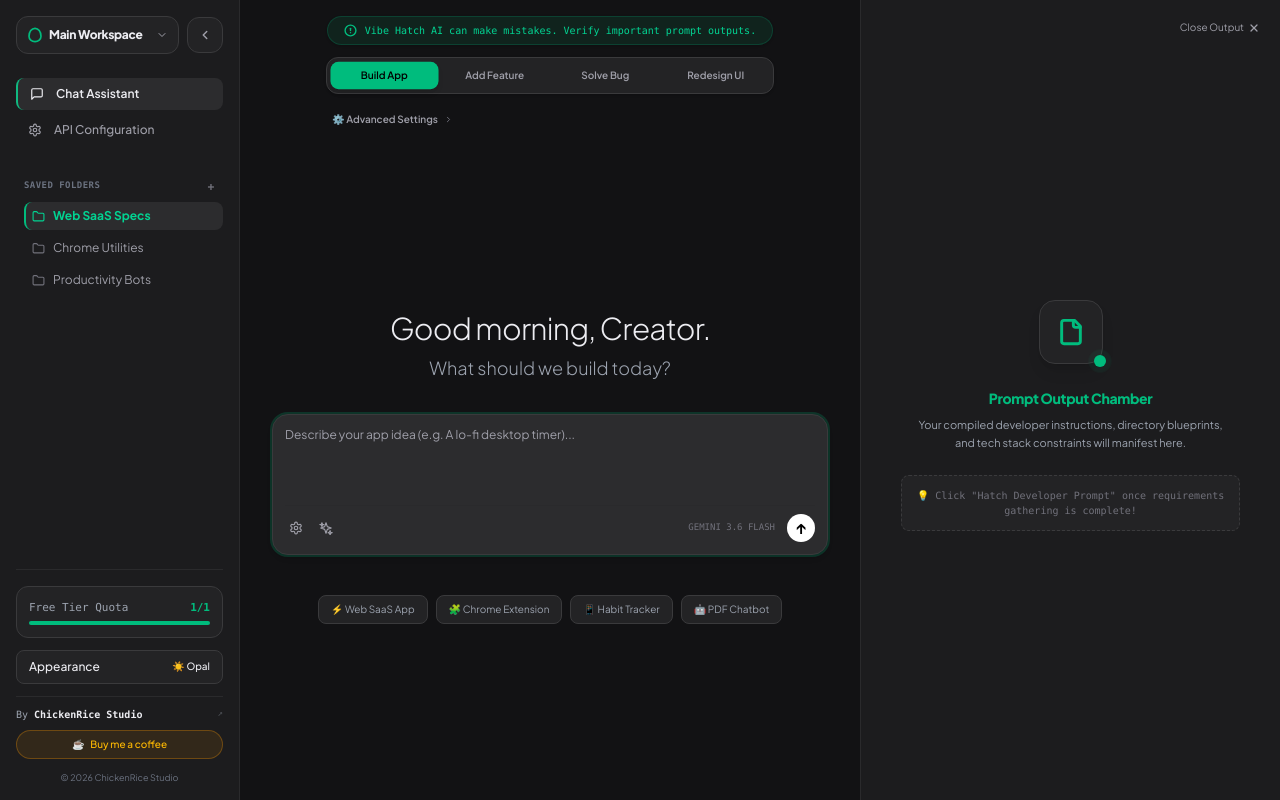
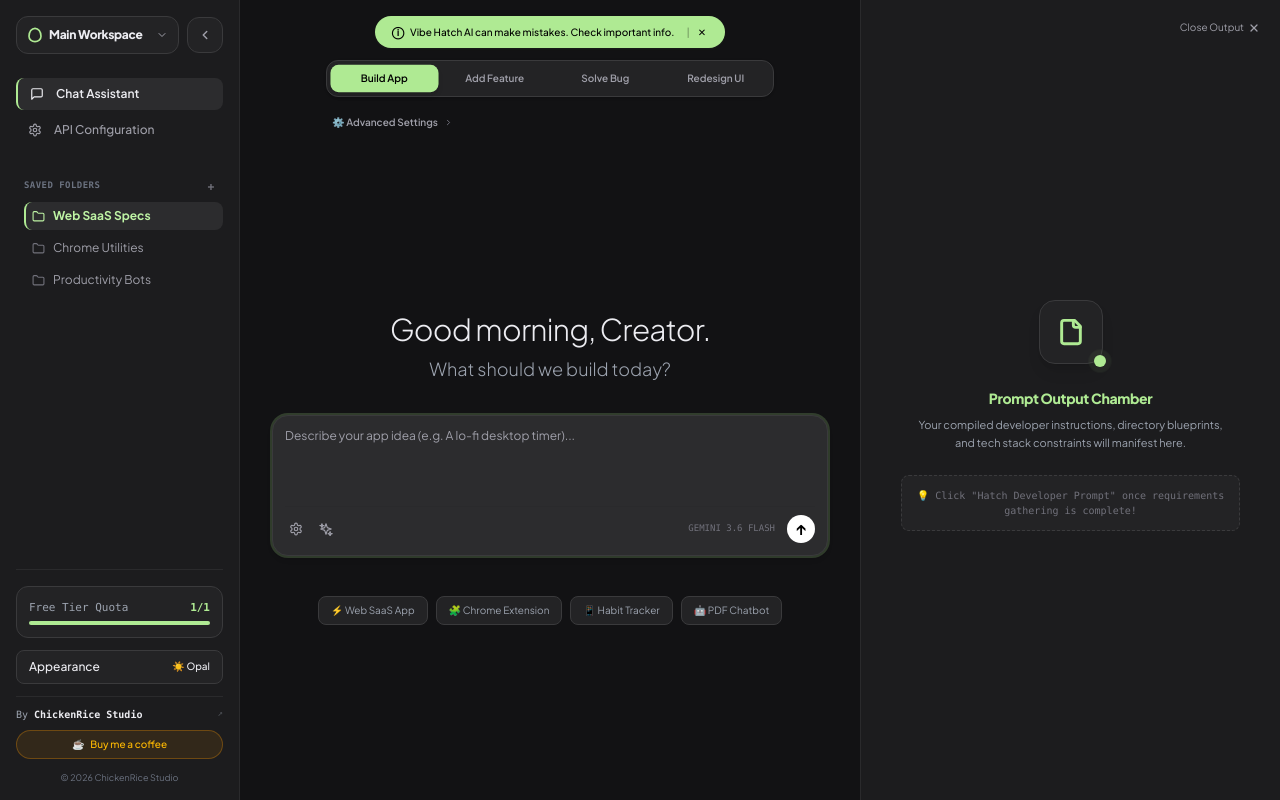
Before and after one commit to ChickenGor/vibe-hatch-code, a Next.js app: page / in a window 1280 px wide. Built offline with nearby package versions, Linux system fonts and the light colour scheme.

Commit message:
style: implement Viper design and green color picker updates from screenshot

```diff
--- a/app/globals.css
+++ b/app/globals.css
@@ -22,6 +22,17 @@
   --font-sans: var(--font-jakarta), -apple-system, BlinkMacSystemFont, "Segoe UI", Roboto, sans-serif;
   --font-mono: ui-monospace, SFMono-Regular, Menlo, Monaco, Consolas, "Liberation Mono", "Courier New", monospace;
   --animate-slide-in: slide-in 0.25s cubic-bezier(0.16, 1, 0.3, 1) forwards;
+
+  --color-emerald-50: #f4fef2;
+  --color-emerald-100: #e9fce1;
+  --color-emerald-200: #dbf9cd;
+  --color-emerald-300: #ccf6ba;
+  --color-emerald-400: #bef4a4;
+  --color-emerald-500: #afea93;
+  --color-emerald-600: #99db7a;
+  --color-emerald-700: #82c366;
+  --color-emerald-800: #68a650;
+  --color-emerald-900: #4f8939;
 
   @keyframes slide-in {
     from {
@@ -54,11 +65,11 @@ body {
   --glass-shadow: rgba(0, 0, 0, 0.4);
   --input-bg: #2c2c2e;
   --input-border: #3a3a3c;
-  --input-focus: rgba(16, 185, 129, 0.5);
+  --input-focus: rgba(175, 234, 147, 0.5);
   --choice-bg: #232325;
   --choice-hover: #2c2c2e;
   --code-bg: #09090b;
-  --orb-1: rgba(16, 185, 129, 0.03);
+  --orb-1: rgba(175, 234, 147, 0.03);
   --orb-2: rgba(24, 24, 27, 0.05);
 }
 
@@ -74,11 +85,11 @@ body {
   --glass-shadow: rgba(0, 0, 0, 0.03) !important;
   --input-bg: #f3f3f5 !important;
   --input-border: #e4e4e6 !important;
-  --input-focus: rgba(16, 185, 129, 0.5) !important;
+  --input-focus: rgba(175, 234, 147, 0.5) !important;
   --choice-bg: #fafafb !important;
   --choice-hover: #f3f3f5 !important;
   --code-bg: #0f172a !important;
-  --orb-1: rgba(16, 185, 129, 0.02) !important;
+  --orb-1: rgba(175, 234, 147, 0.02) !important;
   --orb-2: rgba(241, 245, 249, 0.03) !important;
 }
 
@@ -105,7 +116,7 @@ body {
 ========================================================================== */
 /* Titanium / Frosted Chrome Title Gradient */
 .titanium-gradient {
-  background: linear-gradient(135deg, var(--text-main) 0%, #94a3b8 50%, #10b981 100%);
+  background: linear-gradient(135deg, var(--text-main) 0%, #94a3b8 50%, #afea93 100%);
   -webkit-background-clip: text;
   background-clip: text;
   -webkit-text-fill-color: transparent;
@@ -170,9 +181,9 @@ body {
 }
 
 .liquid-choice.selected {
-  background: rgba(16, 185, 129, 0.12);
-  border-color: #10b981;
-  box-shadow: 0 0 20px rgba(16, 185, 129, 0.15);
+  background: rgba(175, 234, 147, 0.12);
+  border-color: #afea93;
+  box-shadow: 0 0 20px rgba(175, 234, 147, 0.15);
 }
 
 /* Legacy Big Interactive Choice Cards */
@@ -192,9 +203,9 @@ body {
 }
 
 .choice-card.selected {
-  border-color: #10b981;
-  background-color: rgba(16, 185, 129, 0.1);
-  box-shadow: 0 0 12px rgba(16, 185, 129, 0.15);
+  border-color: #afea93;
+  background-color: rgba(175, 234, 147, 0.1);
+  box-shadow: 0 0 12px rgba(175, 234, 147, 0.15);
 }
 
 /* ==========================================================================
@@ -296,8 +307,8 @@ body {
 }
 
 .step-dot.active {
-  background-color: #10b981;
-  box-shadow: 0 0 12px #10b981;
+  background-color: #afea93;
+  box-shadow: 0 0 12px #afea93;
   width: 28px;
 }
 
@@ -324,7 +335,7 @@ body {
 }
 
 .btn-gemini-loading {
-  background: linear-gradient(-45deg, #10b981, #3b82f6, #8b5cf6, #14b8a6);
+  background: linear-gradient(-45deg, #afea93, #3b82f6, #8b5cf6, #14b8a6);
   background-size: 300% 300%;
   animation: gemini-aurora 2.5s ease infinite;
   color: #ffffff;
--- a/app/page.js
+++ b/app/page.js
@@ -143,6 +143,7 @@ const TECH_OPTIONS = [
 export default function VibeHatchWizard() {
   // Theme state
   const [theme, setTheme] = useState('dark');
+  const [isBannerVisible, setIsBannerVisible] = useState(true);
 
   // Conversational chatbot states
   const [conversation, setConversation] = useState([
@@ -539,7 +540,7 @@ export default function VibeHatchWizard() {
         particleCount: 80,
         spread: 70,
         origin: { y: 0.6 },
-        colors: theme === 'dark' ? ['#ffffff', '#10b981', '#64748b'] : ['#0f172a', '#10b981', '#3b82f6']
+        colors: theme === 'dark' ? ['#ffffff', '#afea93', '#64748b'] : ['#0f172a', '#afea93', '#3b82f6']
       });
     } catch (err) {
       setErrorMessage(err.message);
@@ -724,7 +725,7 @@ export default function VibeHatchWizard() {
 
           {/* Navigation Menu */}
           <nav className="space-y-1">
-            <button className="w-full flex items-center gap-3 px-3 py-2 text-xs font-semibold rounded-lg transition-all cursor-pointer" style={{ backgroundColor: 'var(--choice-hover)', color: 'var(--text-main)', borderLeft: '2px solid #10b981' }}>
+            <button className="w-full flex items-center gap-3 px-3 py-2 text-xs font-semibold rounded-lg transition-all cursor-pointer" style={{ backgroundColor: 'var(--choice-hover)', color: 'var(--text-main)', borderLeft: '2px solid #afea93' }}>
               <svg xmlns="http://www.w3.org/2000/svg" width="14" height="14" viewBox="0 0 24 24" fill="none" stroke="currentColor" strokeWidth="2" strokeLinecap="round" strokeLinejoin="round"><path d="M21 15a2 2 0 0 1-2 2H7l-4 4V5a2 2 0 0 1 2-2h14a2 2 0 0 1 2 2z"/></svg>
               <span>Chat Assistant</span>
             </button>
@@ -855,14 +856,30 @@ export default function VibeHatchWizard() {
           </button>
         )}
 
-        {/* Warning banner centered at top */}
+        {/* Warning banner, tabs and controls wrapper */}
         <div className="pt-4 px-4 flex flex-col items-center gap-3 shrink-0">
-          <div className={`bg-emerald-500/10 border border-emerald-500/20 px-4 py-1.5 rounded-full text-[10px] font-mono flex items-center gap-2 shadow-sm max-w-lg shrink-0 ${
-            theme === 'dark' ? 'text-emerald-400' : 'text-emerald-800'
-          }`}>
-            <svg xmlns="http://www.w3.org/2000/svg" width="13" height="13" viewBox="0 0 24 24" fill="none" stroke="currentColor" strokeWidth="2.5" strokeLinecap="round" strokeLinejoin="round" className="text-emerald-500 shrink-0"><circle cx="12" cy="12" r="10"/><line x1="12" x2="12" y1="8" y2="12"/><line x1="12" x2="12.01" y1="16" y2="16"/></svg>
-            <span className="truncate">Vibe Hatch AI can make mistakes. Verify important prompt outputs.</span>
-          </div>
+          {/* Warning banner centered at top */}
+          {isBannerVisible && (
+            <div className={`px-4 py-1 rounded-full text-[10px] font-sans flex items-center justify-between gap-3 shadow-sm max-w-lg shrink-0 border select-none transition-all ${
+              theme === 'dark'
+                ? 'bg-[#afea93] text-black border-transparent font-medium shadow-emerald-500/5'
+                : 'bg-[#e2f4da] text-[#1f2d1a] border-[#afea93]/40 font-medium'
+            }`}>
+              <div className="flex items-center gap-1.5 py-0.5">
+                <span className="text-[12px] font-bold">ⓘ</span>
+                <span className="truncate">Vibe Hatch AI can make mistakes. Check important info.</span>
+              </div>
+              <div className="flex items-center gap-1.5">
+                <span className={`text-[10px] ${theme === 'dark' ? 'text-black/35' : 'text-[#1f2d1a]/30'}`}>|</span>
+                <button
+                  onClick={() => setIsBannerVisible(false)}
+                  className="hover:scale-110 active:scale-95 transition cursor-pointer text-[10px] p-0.5"
+                >
+                  ✕
+                </button>
+              </div>
+            </div>
+          )}
 
           {/* Dynamic Intent Selector Tabs */}
           <div className="flex items-center gap-1 p-1 rounded-xl border text-[10px] shadow-sm max-w-md w-full justify-between" style={{ backgroundColor: 'var(--choice-bg)', borderColor: 'var(--input-border)' }}>
```
